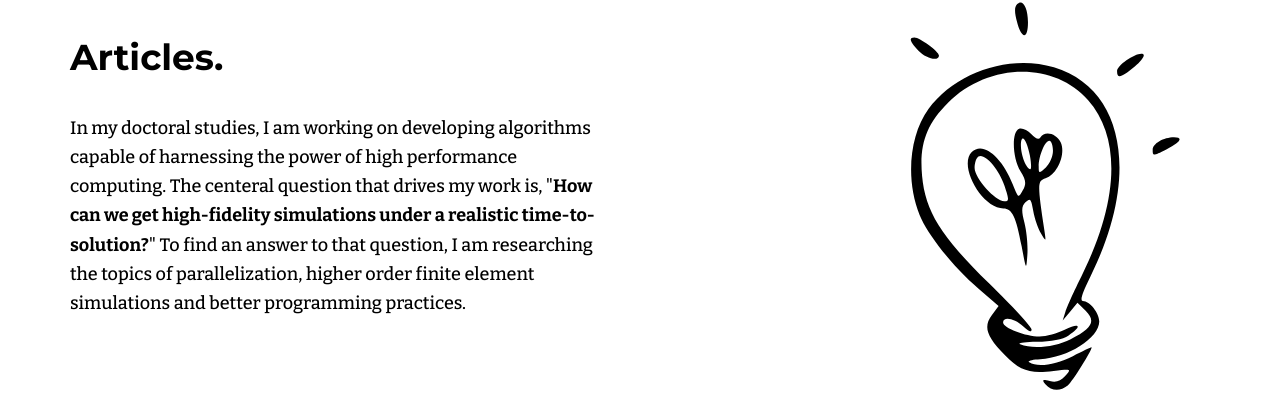
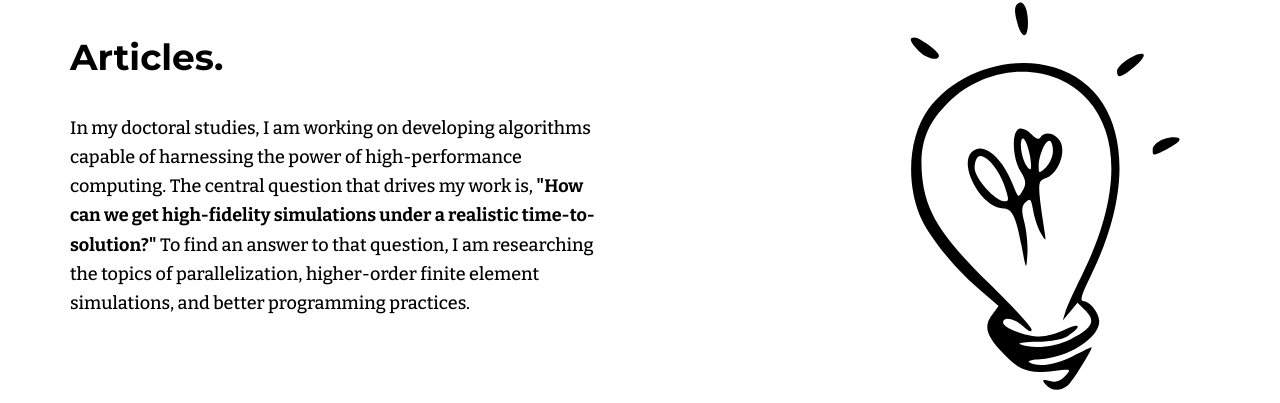
Before and after one commit to iitrabhi/iitrabhi.github.io, a Jekyll site: the page built from pages/blog.md, in a window 1280 px wide and 900 px high. Shown: the part 171-574 px from the top of the window. Built offline with Jekyll 4.4.1, drawn with Linux system fonts in a browser that asks for light colours.

Commit message:
Update blog.html

```diff
--- a/_layouts/blog.html
+++ b/_layouts/blog.html
@@ -12,7 +12,7 @@ layout: default
             <div class="flexbox_item">
                 <div>
                     <p style="font-size:36px; font-family: Montserrat; font-weight: bold; line-height: 1.2; ">Articles.</p>
-                    <p style="font-size:18px; padding-top: 20px; padding-bottom: 30px;">In my doctoral studies, I am working on developing algorithms capable of harnessing the power of high performance computing. The centeral question that drives my work is, "<strong>How can we get high-fidelity simulations under a realistic time-to-solution?</strong>" To find an answer to that question, I am researching the topics of parallelization, higher order finite element simulations and better programming practices. </p>
+                    <p style="font-size:18px; padding-top: 20px; padding-bottom: 30px;">In my doctoral studies, I am working on developing algorithms capable of harnessing the power of high-performance computing. The central question that drives my work is, <strong>"How can we get high-fidelity simulations under a realistic time-to-solution?"</strong> To find an answer to that question, I am researching the topics of parallelization, higher-order finite element simulations, and better programming practices. </p>
                     <!--         <a class="button button-hello" href="https://www.calendly.com/abhiguptaio" target="_blank" title="Say Hello!">Say Hello!</a> -->
                 </div>
             </div>
```
